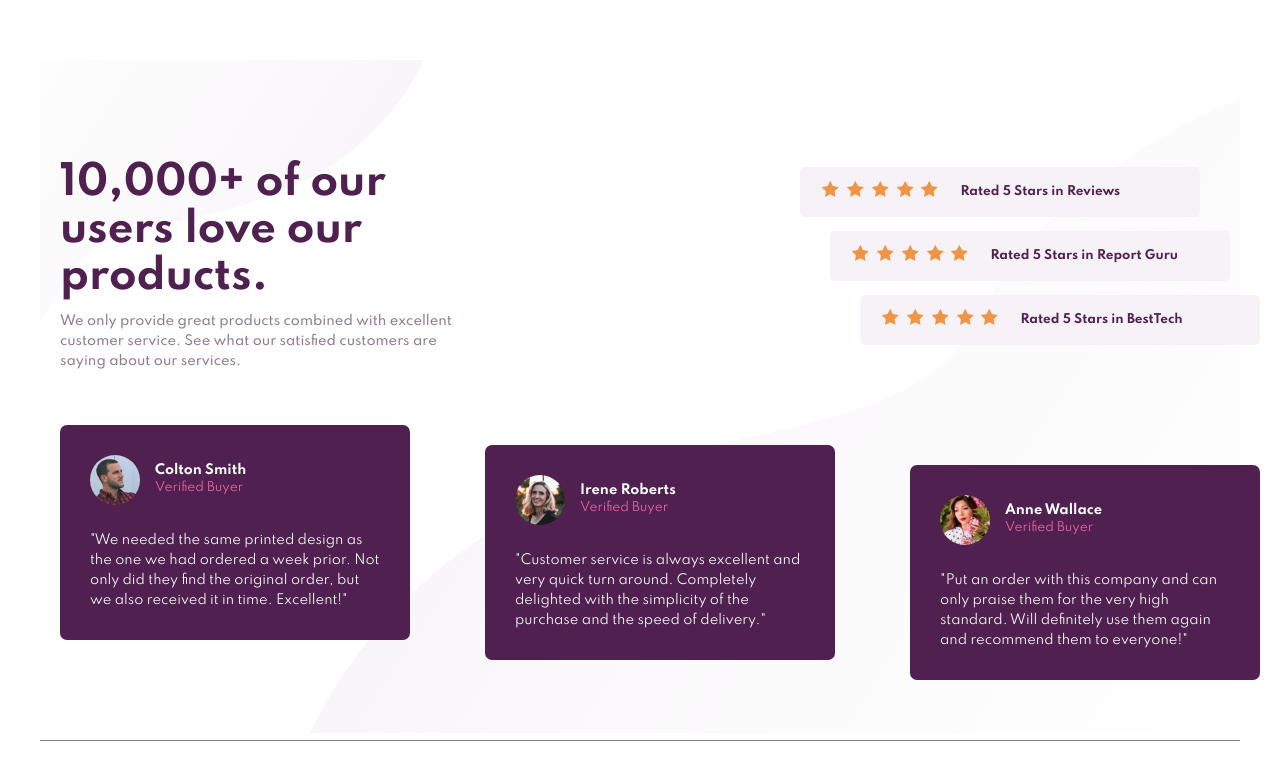
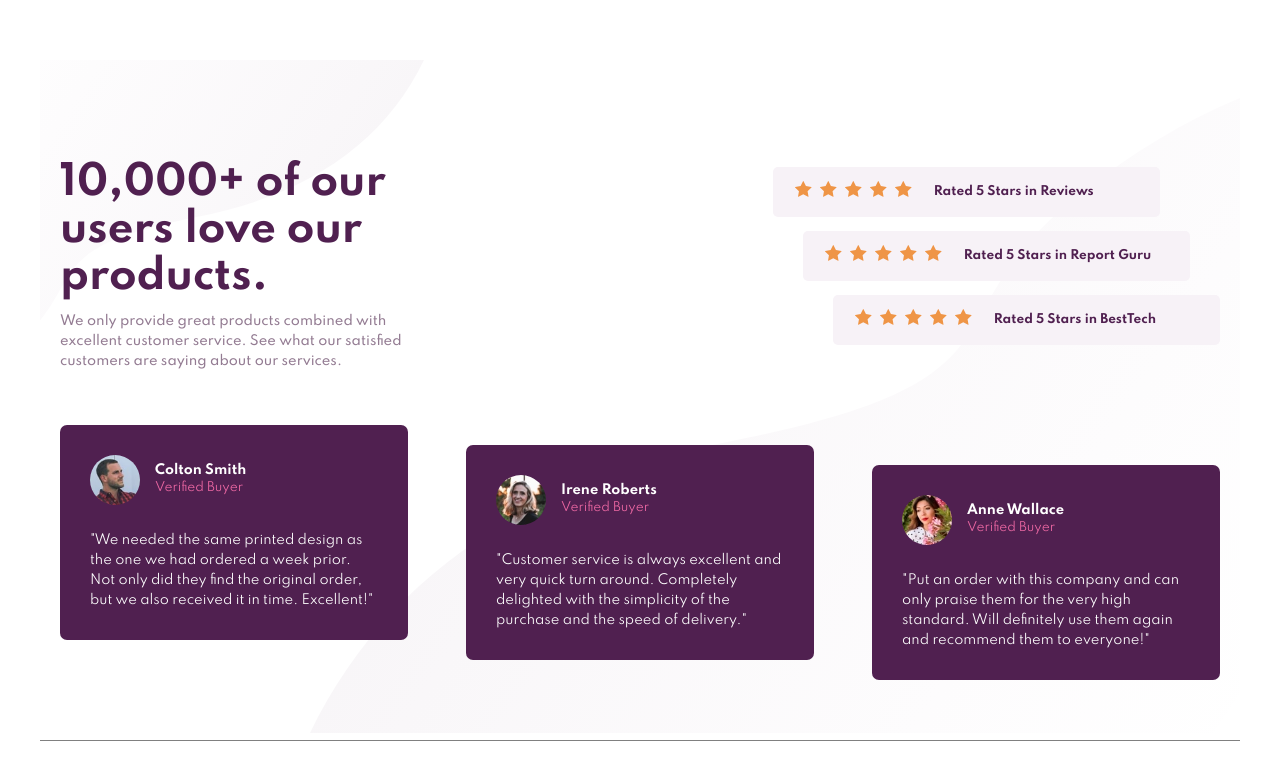
Before and after one commit to Simelie/SocialProofSection, a website: page index.html in a window 1280 px wide. Drawn offline with Linux system fonts and the light colour scheme.

Commit message:
Optimize desktop version

```diff
--- a/scss/style.scss
+++ b/scss/style.scss
@@ -23,7 +23,7 @@
   border-bottom: 1px solid gray;
   max-width: 1200px;
   display: grid;
-  grid-template-columns: 400px 400px 400px;
+  grid-template-columns: repeat(3, 1fr);
   grid-template-rows: repeat(2, 1fr);
   grid-template-areas:
     "title title rev"
@@ -45,7 +45,7 @@
   grid-area: title;
   h1 {
     display: block;
-    width: 390px;
+    width: 50%;
     font-size: 4rem;
     color: var(--primary-dark-magenta);
     font-weight: 900;
@@ -59,7 +59,7 @@
   }
 
   .title-paragraph {
-    width: 420px;
+    width: 50%;
     font-size: 1.3rem;
     color: var(--dark-grayish-magenta);
     font-weight: 500;
@@ -145,7 +145,7 @@
     background: var(--primary-dark-magenta);
     border-radius: 7px;
     padding: 3rem;
-    width: 350px;
+    width: 30%;
 
     @include xs {
       width: 90%;
```
Also changed, not shown: css/style.css.
